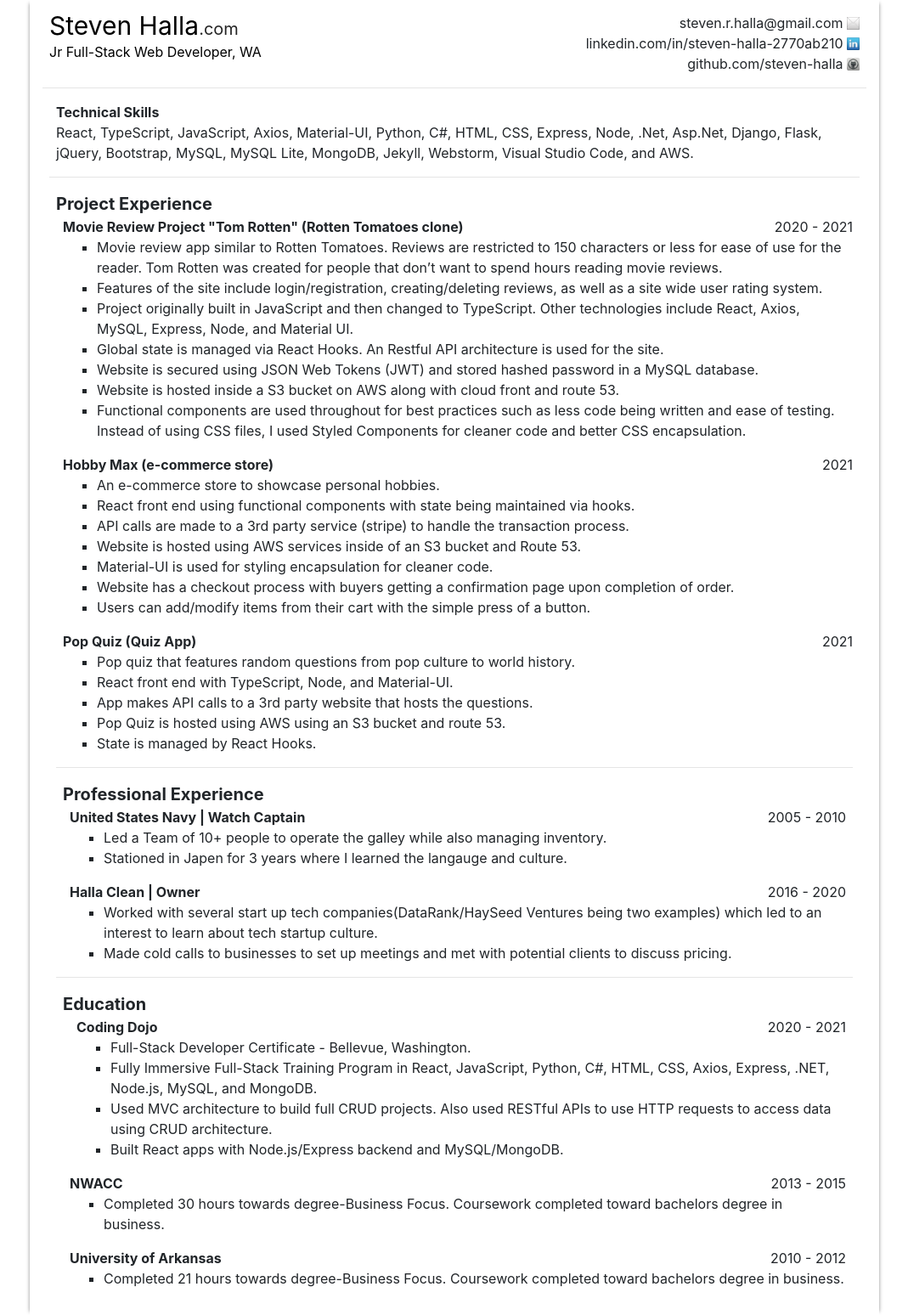
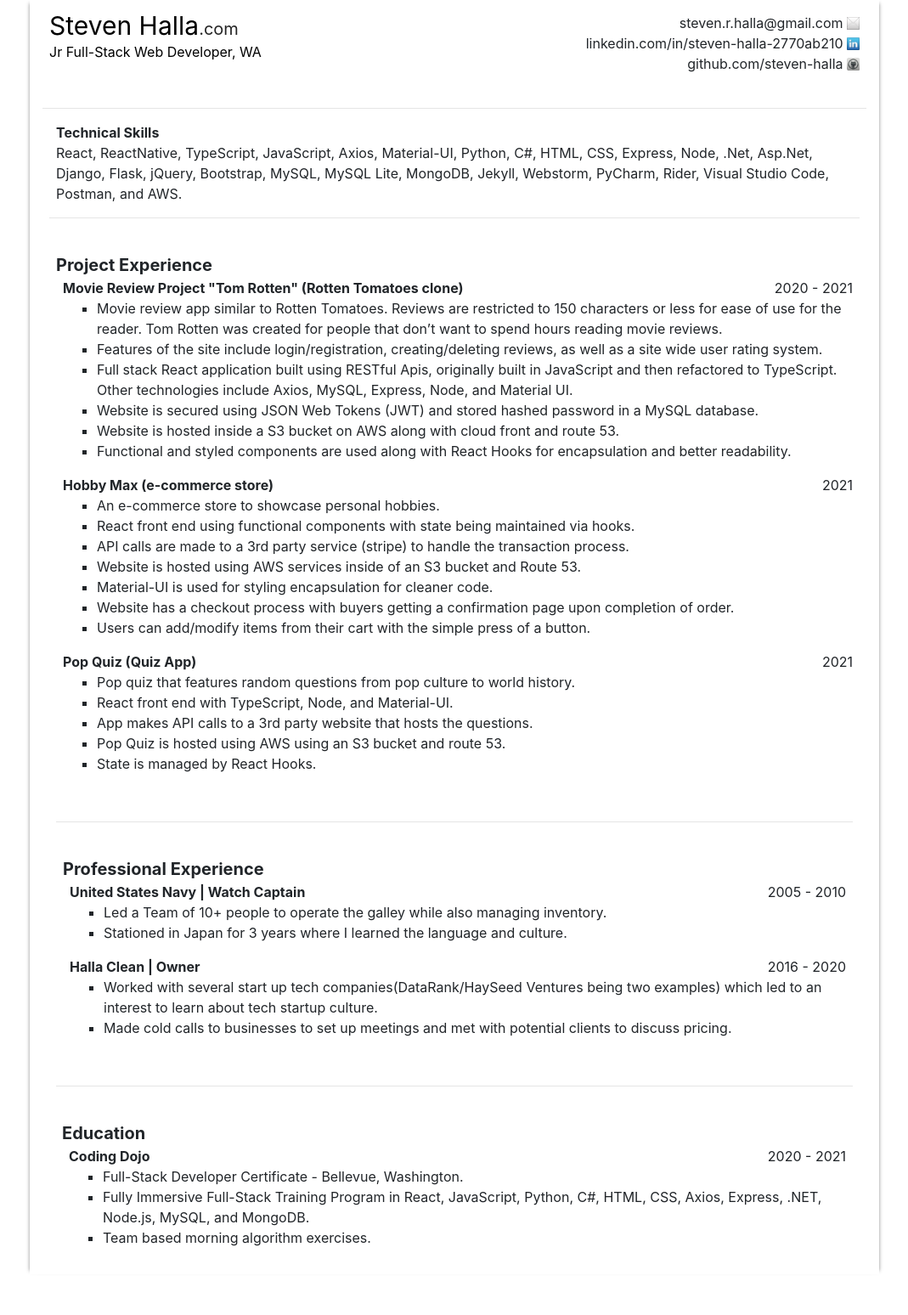
Before and after one commit to steven-halla/stevehalla.com, a Jekyll site: the page built from resume.html, in a window 1280 px wide. Shown: the whole page at 85% size, without its empty margins (105-1174 px from the left). Built offline with Jekyll 4.4.1, drawn with Linux system fonts in a browser that asks for light colours; after the commit the page ends 1500 px from its top, so only the background shows below that.

Commit message:
"fixed spacing in resume"

```diff
--- a/resume.css
+++ b/resume.css
@@ -90,6 +90,18 @@
     padding-right: 8px;
 }
 
+.prof-experience{
+    font-size: 16px;
+    padding-left: 8px;
+    padding-right: 8px;
+}
+
+.education-experience {
+    font-size: 16px;
+    padding-left: 7px;
+    padding-right: 8px;
+}
+
 .experience .name {
     font-weight: bold;
     font-size: 20px;
--- a/resume.html
+++ b/resume.html
@@ -71,7 +71,7 @@
         </div>
 
     </div>
-
+    <br>
     <hr/>
 
     <div class="experience">
@@ -83,14 +83,16 @@
                 <div class="activity-title">
                     Technical Skills
                 </div>
+                <br>
             </div>
             <div class="technology-list">
-                React, TypeScript, JavaScript, Axios, Material-UI, Python, C#, HTML, CSS, Express, Node, .Net, Asp.Net,
-                Django, Flask, jQuery, Bootstrap, MySQL, MySQL Lite, MongoDB, Jekyll, Webstorm, Visual Studio Code,  and AWS.
+                React, ReactNative, TypeScript, JavaScript, Axios, Material-UI, Python, C#, HTML, CSS, Express, Node, .Net, Asp.Net,
+                Django, Flask, jQuery, Bootstrap, MySQL, MySQL Lite, MongoDB, Jekyll, Webstorm, PyCharm, Rider, Visual Studio Code, Postman, and AWS.
             </div>
         </div>
 
     <hr/>
+        <br>
 
     <div class="experience">
         <div class="name">
@@ -111,24 +113,23 @@
                     Movie review app similar to Rotten Tomatoes. Reviews are restricted to 150 characters or less
                     for ease of use for the reader. Tom Rotten was created for people that don’t want to spend hours reading movie reviews.
                 </li>
+
                 <li class="activity-description-item">
                     Features of the site include login/registration, creating/deleting reviews, as well as a site wide  user rating system.
                 </li>
                 <li class="activity-description-item">
-                    Project originally built in JavaScript and then changed to TypeScript. Other technologies include React,  Axios, MySQL, Express, Node,
-                    and Material UI.
+                    Full stack React application built using RESTful Apis, originally built in JavaScript and then refactored to TypeScript.
+                    Other technologies include Axios, MySQL, Express, Node, and Material UI.
                 </li>
                 <li class="activity-description-item">
-                    Global state is managed via React Hooks. An Restful API architecture is used for the site.
-                </li>
-                <li>
                     Website is secured using JSON Web Tokens (JWT) and stored hashed password in a MySQL database.
                 </li>
+
                 <li>
                     Website is hosted inside a S3 bucket on AWS along with cloud front and route 53.
                 </li>
                 <li>
-                    Functional components are used throughout for best practices such as less code being written and ease of testing. Instead of using CSS files, I used Styled Components for cleaner code and better CSS encapsulation.
+                    Functional and styled components are used along with React Hooks for encapsulation and better readability.
                 </li>
             </ul>
         </div>
@@ -200,10 +201,12 @@
                     State is managed by React Hooks.
                 </li>
             </ul>
+            <br>
         </div>
         <hr/>
+        <br>
 
-    <div class="experience">
+    <div class="prof-experience">
         <div class="name">
             Professional Experience
         </div>
@@ -222,14 +225,9 @@
                 <li class="activity-description-item">
                     Led a Team of 10+ people to operate the galley while also managing inventory.
                 </li>
-
-
                 <li class="activity-description-item">
-                    Stationed in Japen for 3 years where I learned the langauge and culture.
+                    Stationed in Japan for 3 years where I learned the language and culture.
                 </li>
-
-
-
             </ul>
         </div>
 
@@ -253,15 +251,16 @@
             </ul>
         </div>
     </div>
+        <br>
 
     <hr/>
+        <br>
 
-    <div class="experience">
+    <div class="education-experience">
         <div class="name">
             Education
         </div>
 
-        <div class="experience-activity">
 
             <div class="experience-activity">
                 <div class="activity-title-and-date">
@@ -281,49 +280,11 @@
                         Fully Immersive Full-Stack Training Program in React, JavaScript, Python, C#, HTML, CSS, Axios, Express,
                         .NET, Node.js, MySQL, and MongoDB.
                     </li>
-                    <li class="activity-description-item">
-                        Used MVC architecture to build full CRUD projects. Also used RESTful APIs to use HTTP requests to access data using CRUD architecture.
-                    </li>
-
-                    <li class="activity-description-item">
-                        Built React apps with Node.js/Express backend and MySQL/MongoDB.
+                    <li>
+                        Team based morning algorithm exercises.
                     </li>
                 </ul>
             </div>
-        </div>
-
-        <div class="experience-activity">
-            <div class="activity-title-and-date">
-                <div class="activity-title">
-                    NWACC
-                </div>
-                <div class="activity-date">
-                    2013 - 2015
-                </div>
-            </div>
-
-            <ul class="activity-description-list">
-                <li class="activity-description-item">
-                    Completed 30 hours towards degree-Business Focus. Coursework completed toward bachelors degree in business.
-                </li>
-            </ul>
-
-            <div class="activity-title-and-date">
-                <div class="activity-title">
-                    University of Arkansas
-                </div>
-                <div class="activity-date">
-                    2010 - 2012
-                </div>
-            </div>
-
-            <ul class="activity-description-list">
-                <li class="activity-description-item">
-                    Completed 21 hours towards degree-Business Focus. Coursework completed toward bachelors degree in business.
-                </li>
-                </div>
-            </ul>
-        </div>
     </div>
 </body>
 </html>
```
